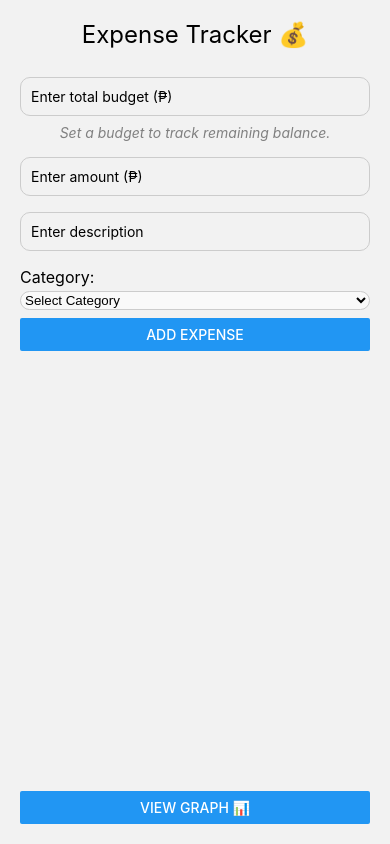
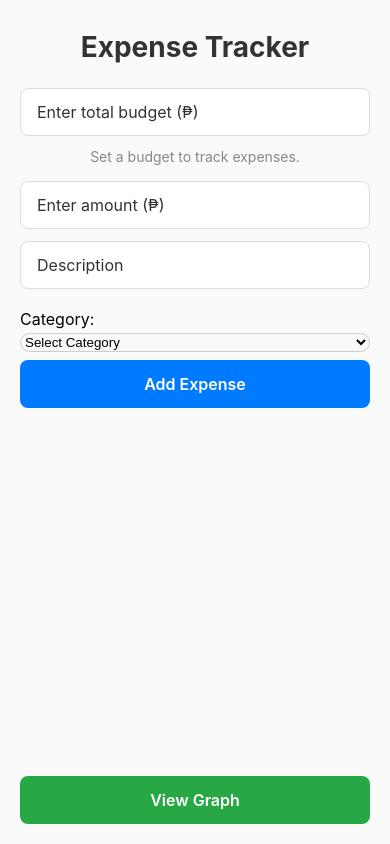
Before and after one commit to juliuscajes/QuickCount, a React Native app: screen /Expense in a window 390 px wide. Built offline with nearby package versions, Linux system fonts and the light colour scheme.

Commit message:
change the styles

```diff
--- a/src/screens/ExpenseScreen.js
+++ b/src/screens/ExpenseScreen.js
@@ -3,22 +3,23 @@ import {
   View,
   Text,
   TextInput,
-  Button,
+  TouchableOpacity,
   FlatList,
   StyleSheet,
 } from "react-native";
 import CategoryPicker from "../Components/CategoryPicker";
 
 export default function ExpenseScreen({ navigation }) {
-  const [budget, setBudget] = useState(""); // 🆕 user-entered budget
+  const [budget, setBudget] = useState("");
   const [amount, setAmount] = useState("");
   const [description, setDescription] = useState("");
   const [category, setCategory] = useState("");
   const [expenses, setExpenses] = useState([]);
 
   const addExpense = () => {
-    if (!amount || !description || !category)
+    if (!amount || !description || !category) {
       return alert("Please fill all fields!");
+    }
 
     const newExpense = {
       id: Date.now().toString(),
@@ -37,7 +38,6 @@ export default function ExpenseScreen({ navigation }) {
     setExpenses(expenses.filter((item) => item.id !== id));
   };
 
-  // 🧮 Calculate totals automatically when expenses change
   const totalSpent = useMemo(
     () => expenses.reduce((sum, item) => sum + item.amount, 0),
     [expenses]
@@ -47,9 +47,8 @@ export default function ExpenseScreen({ navigation }) {
 
   return (
     <View style={styles.container}>
-      <Text style={styles.title}>Expense Tracker 💰</Text>
+      <Text style={styles.title}>Expense Tracker</Text>
 
-      {/* 🆕 Budget Input */}
       <TextInput
         style={styles.input}
         placeholder="Enter total budget (₱)"
@@ -58,18 +57,21 @@ export default function ExpenseScreen({ navigation }) {
         onChangeText={setBudget}
       />
 
-      {/* 🧾 Display totals */}
       {budget ? (
         <View style={styles.summaryBox}>
-          <Text style={styles.total}>💵 Total Spent: ₱{totalSpent}</Text>
-          <Text style={styles.remaining}>
-            💸 Remaining Balance: ₱{remaining}
-          </Text>
+          <View style={styles.summaryRow}>
+            <Text style={styles.summaryLabel}>Spent</Text>
+            <Text style={styles.summaryValue}>₱{totalSpent.toFixed(2)}</Text>
+          </View>
+          <View style={styles.summaryRow}>
+            <Text style={styles.summaryLabel}>Remaining</Text>
+            <Text style={styles.summaryValueRemaining}>
+              ₱{remaining.toFixed(2)}
+            </Text>
+          </View>
         </View>
       ) : (
-        <Text style={styles.note}>
-          Set a budget to track remaining balance.
-        </Text>
+        <Text style={styles.note}>Set a budget to track expenses.</Text>
       )}
 
       <TextInput
@@ -81,7 +83,7 @@ export default function ExpenseScreen({ navigation }) {
       />
       <TextInput
         style={styles.input}
-        placeholder="Enter description"
+        placeholder="Description"
         value={description}
         onChangeText={setDescription}
       />
@@ -91,58 +93,166 @@ export default function ExpenseScreen({ navigation }) {
         onValueChange={(value) => setCategory(value)}
       />
 
-      <Button title="Add Expense" onPress={addExpense} />
+      <TouchableOpacity style={styles.addButton} onPress={addExpense}>
+        <Text style={styles.addButtonText}>Add Expense</Text>
+      </TouchableOpacity>
 
       <FlatList
         data={expenses}
         keyExtractor={(item) => item.id}
+        contentContainerStyle={{ paddingBottom: 20 }}
         renderItem={({ item }) => (
-          <View style={styles.expenseItem}>
-            <Text>
-              ₱{item.amount} - {item.description} ({item.category})
-            </Text>
-            <Button title="Delete" onPress={() => deleteExpense(item.id)} />
+          <View style={styles.expenseCard}>
+            <View style={styles.expenseInfo}>
+              <Text style={styles.expenseAmount}>
+                ₱{item.amount.toFixed(2)}
+              </Text>
+              <Text style={styles.expenseDesc}>{item.description}</Text>
+              <Text style={styles.expenseCategory}>{item.category}</Text>
+            </View>
+            <TouchableOpacity
+              style={styles.deleteButton}
+              onPress={() => deleteExpense(item.id)}
+            >
+              <Text style={styles.deleteText}>X</Text>
+            </TouchableOpacity>
           </View>
         )}
       />
 
-      <Button
-        title="View Graph 📊"
+      <TouchableOpacity
+        style={styles.graphButton}
         onPress={() => navigation.navigate("Graph", { expenses })}
-      />
+      >
+        <Text style={styles.graphButtonText}>View Graph</Text>
+      </TouchableOpacity>
     </View>
   );
 }
 
 const styles = StyleSheet.create({
-  container: { flex: 1, padding: 20 },
-  title: { fontSize: 24, textAlign: "center", marginBottom: 20 },
+  container: {
+    flex: 1,
+    backgroundColor: "#fafafa",
+    paddingHorizontal: 20,
+    paddingTop: 30,
+  },
+  title: {
+    fontSize: 28,
+    fontWeight: "700",
+    textAlign: "center",
+    marginBottom: 24,
+    color: "#333",
+  },
   input: {
+    height: 48,
+    backgroundColor: "#fff",
+    borderRadius: 8,
+    paddingHorizontal: 16,
+    marginBottom: 12,
     borderWidth: 1,
-    borderColor: "#ccc",
-    borderRadius: 10,
-    padding: 10,
-    marginVertical: 8,
+    borderColor: "#ddd",
+    fontSize: 16,
+    color: "#333",
   },
   summaryBox: {
-    backgroundColor: "#eef6ff",
+    backgroundColor: "#e8f4ff",
     borderRadius: 10,
-    padding: 10,
-    marginVertical: 8,
+    padding: 16,
+    marginBottom: 16,
   },
-  total: { fontSize: 18, color: "#007AFF", fontWeight: "bold" },
-  remaining: { fontSize: 18, color: "#28a745", fontWeight: "bold" },
-  note: {
-    color: "gray",
-    fontStyle: "italic",
-    textAlign: "center",
+  summaryRow: {
+    flexDirection: "row",
+    justifyContent: "space-between",
     marginBottom: 8,
   },
-  expenseItem: {
+  summaryLabel: {
+    fontSize: 16,
+    color: "#555",
+  },
+  summaryValue: {
+    fontSize: 18,
+    fontWeight: "600",
+    color: "#007BFF",
+  },
+  summaryValueRemaining: {
+    fontSize: 18,
+    fontWeight: "600",
+    color: "#28a745",
+  },
+  note: {
+    textAlign: "center",
+    color: "#888",
+    marginBottom: 16,
+  },
+  addButton: {
+    backgroundColor: "#007BFF",
+    paddingVertical: 14,
+    borderRadius: 8,
+    alignItems: "center",
+    marginBottom: 20,
+  },
+  addButtonText: {
+    color: "#fff",
+    fontSize: 16,
+    fontWeight: "600",
+  },
+  expenseCard: {
+    backgroundColor: "#fff",
+    borderRadius: 8,
+    padding: 16,
+    marginVertical: 6,
     flexDirection: "row",
     justifyContent: "space-between",
-    borderBottomWidth: 1,
-    borderColor: "#ddd",
-    paddingVertical: 8,
+    alignItems: "center",
+    // shadow for iOS
+    shadowColor: "#000",
+    shadowOffset: { width: 0, height: 1 },
+    shadowOpacity: 0.1,
+    shadowRadius: 4,
+    // elevation for Android
+    elevation: 2,
+  },
+  expenseInfo: {
+    flex: 1,
+  },
+  expenseAmount: {
+    fontSize: 18,
+    fontWeight: "700",
+    color: "#333",
+  },
+  expenseDesc: {
+    fontSize: 15,
+    color: "#666",
+    marginTop: 4,
+  },
+  expenseCategory: {
+    fontSize: 13,
+    color: "#888",
+    marginTop: 2,
+    fontStyle: "italic",
+  },
+  deleteButton: {
+    marginLeft: 16,
+    padding: 6,
+    borderRadius: 4,
+    backgroundColor: "#ffdddd",
+  },
+  deleteText: {
+    color: "#cc0000",
+    fontWeight: "700",
+    fontSize: 16,
+  },
+  graphButton: {
+    backgroundColor: "#28a745",
+    paddingVertical: 14,
+    borderRadius: 8,
+    alignItems: "center",
+    marginBottom: 20,
+  },
+  graphButtonText: {
+    color: "#fff",
+    fontSize: 16,
+    fontWeight: "600",
   },
 });
```
